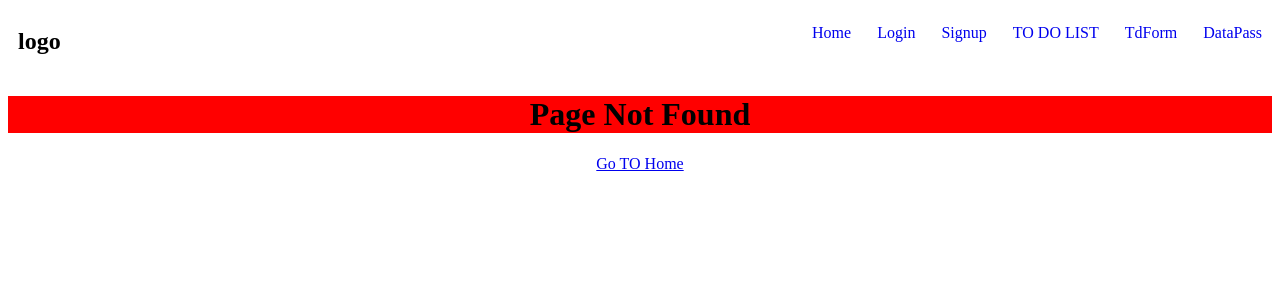
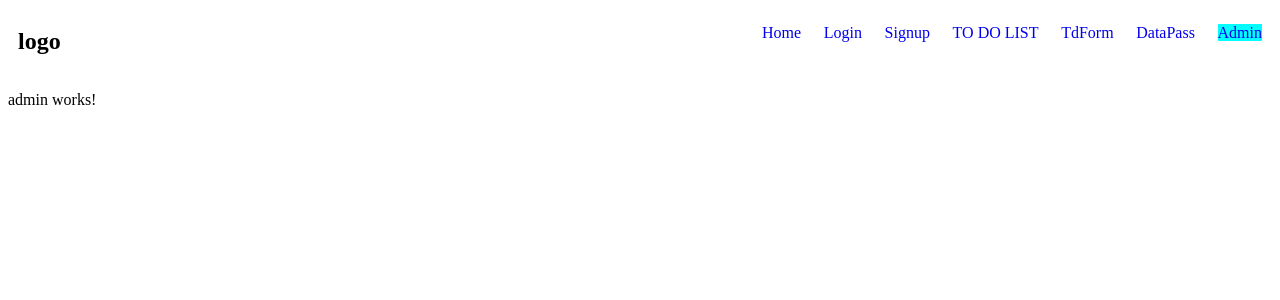
Before and after one commit to parththakkar06/Internship, an Angular app in the folder angular-app/: page /admin in a window 1280 px wide. Before the commit this address had no page. Shown: the top 300 px of the page. Built offline with nearby package versions, Linux system fonts and the light colour scheme.

Commit message:
Lazy Loading

```diff
--- /dev/null
+++ b/angular-app/src/app/admin/admin.component.html
@@ -0,0 +1 @@
+<p>admin works!</p>
--- a/angular-app/src/app/app.routes.ts
+++ b/angular-app/src/app/app.routes.ts
@@ -11,6 +11,7 @@ import { PassdataComponent } from './passdata/passdata.component';
 import { ReuseComponent } from './reuse/reuse.component';
 import { RestapicallComponent } from './restapicall/restapicall.component';
 import { MoviesComponent } from './movies/movies.component';
+import { AdminComponent } from './admin/admin.component';
 
 export const routes: Routes = [
     {
@@ -59,6 +60,10 @@ export const routes: Routes = [
         component : ReuseComponent
     },
     {
+        path : "admin",
+        loadComponent : ()=>import('./admin/admin.component').then((c)=>c.AdminComponent)
+    },
+    {
         path : '**',
         component : PageNotFoundComponent
     }
--- a/angular-app/src/app/header/header.component.css
+++ b/angular-app/src/app/header/header.component.css
@@ -8,7 +8,7 @@ nav{
 ul{
     display: flex;
     list-style-type: none;
-    width: 450px;
+    width: 500px;
     justify-content: space-between;
 }
 
--- a/angular-app/src/app/header/header.component.html
+++ b/angular-app/src/app/header/header.component.html
@@ -19,5 +19,8 @@
         <li>
             <a routerLinkActive = "active" routerLink = "/datapass">DataPass</a>
         </li>
+        <li>
+            <a routerLinkActive = "active" routerLink = "/admin">Admin</a>
+        </li>
     </ul>
 </nav>
```
Also changed, not shown: angular-app/src/app/admin/admin.component.ts (added, +11 -0 lines), angular-app/src/app/admin/admin.component.css (added), 1 other file (tests, documents, lock files or other folders).
